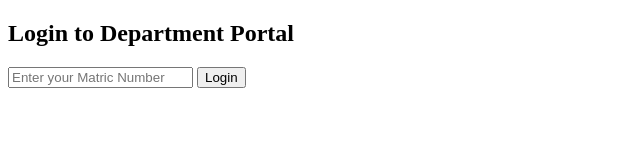
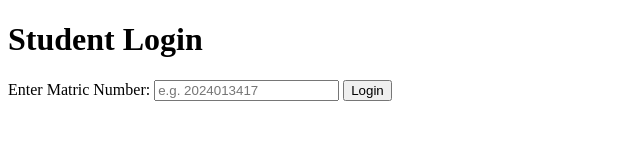
Before and after one commit to RayBen445/Lautech-Economic-Website-, a plain HTML site: page login.html in a window 1280 px wide. Shown: the whole page, without its empty margins (0-640 px from the left). Drawn offline with Linux system fonts and the light colour scheme.

Commit message:
Update login.html

```diff
--- a/login.html
+++ b/login.html
@@ -1,18 +1,23 @@
-<!-- login.html --><!DOCTYPE html><html lang="en">
+<!DOCTYPE html>
+<html lang="en">
 <head>
-  <meta charset="UTF-8">
-  <meta name="viewport" content="width=device-width, initial-scale=1.0">
-  <title>Student Login - LAUTECH Economics</title>
-  <link rel="stylesheet" href="css/style.css">
-  <script src="js/matric-numbers.js" defer></script>
-  <script src="js/auth.js" defer></script>
+  <meta charset="UTF-8" />
+  <meta name="viewport" content="width=device-width, initial-scale=1.0"/>
+  <title>Login | LAUTECH Economics</title>
+  <link rel="stylesheet" href="css/style.css" />
 </head>
 <body>
-  <div class="login-container">
-    <h2>Login to Department Portal</h2>
-    <input type="text" id="matricInput" placeholder="Enter your Matric Number">
-    <button onclick="login()">Login</button>
-    <p id="error" style="color:red"></p>
-  </div>
+  <main class="login-container">
+    <h1>Student Login</h1>
+    <form id="loginForm">
+      <label for="matric">Enter Matric Number:</label>
+      <input type="text" id="matric" name="matric" required placeholder="e.g. 2024013417" />
+      <button type="submit">Login</button>
+      <p id="loginMessage" class="error"></p>
+    </form>
+  </main>
+
+  <script src="js/matric-numbers.js"></script>
+  <script src="js/auth.js"></script>
 </body>
 </html>
```
